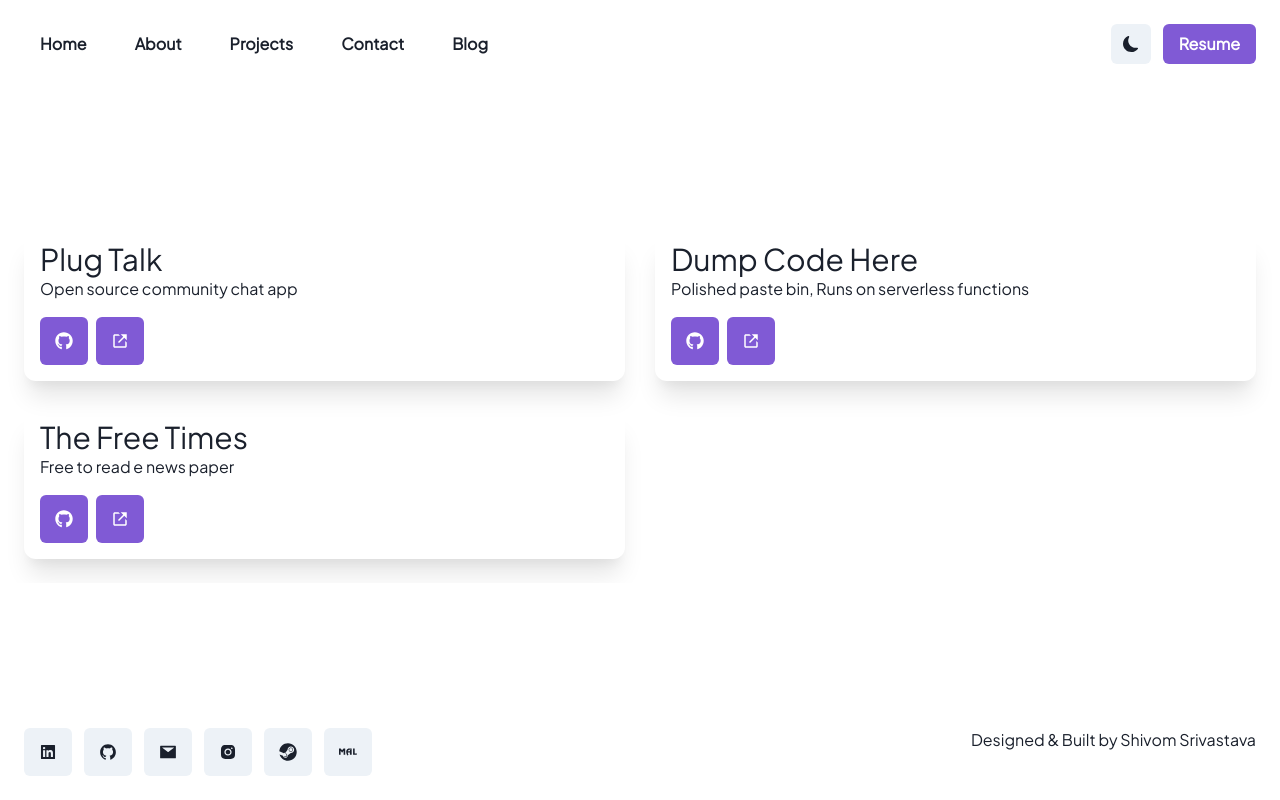
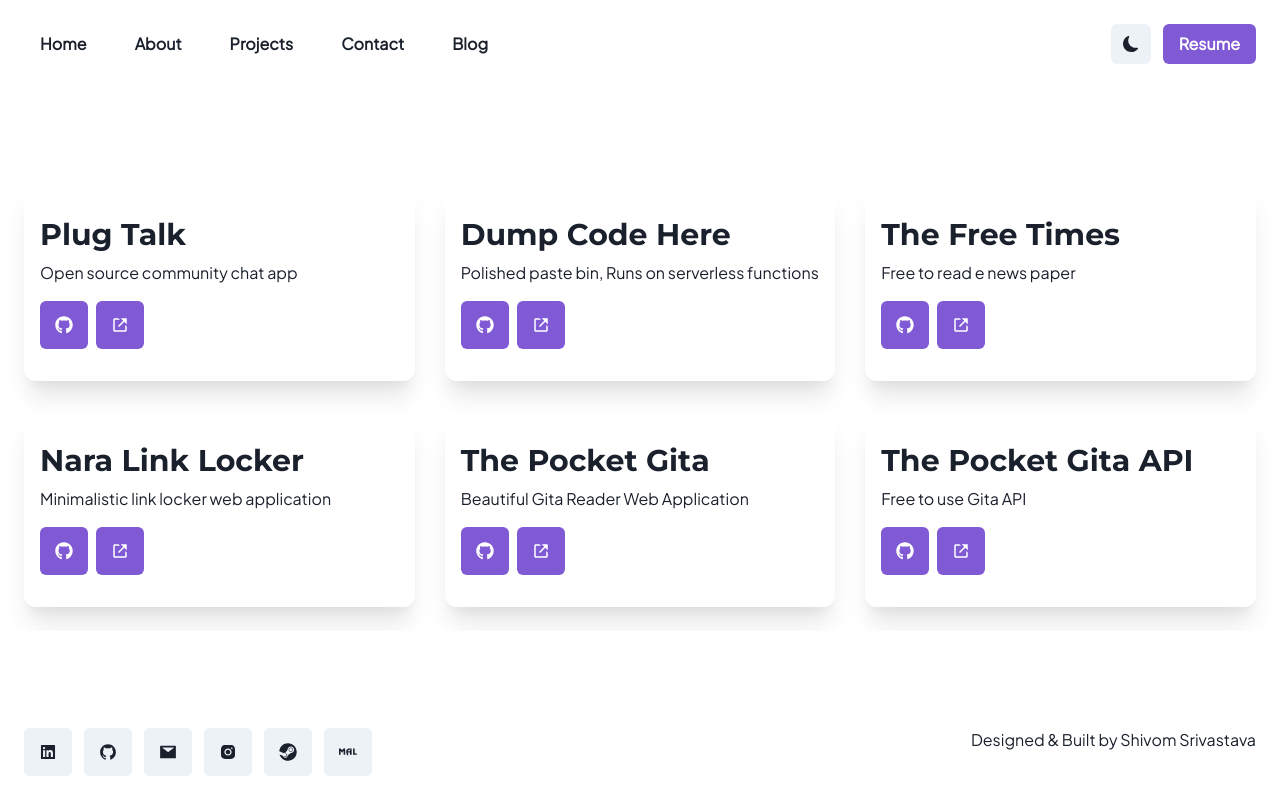
Before and after one commit to Guchii/me, a Next.js app: page /projects in a window 1280 px wide. Built offline with nearby package versions, Linux system fonts and the light colour scheme; a web font is replaced by a local one.

Commit message:
added projects + some changes

```diff
--- a/pages/projects.js
+++ b/pages/projects.js
@@ -1,6 +1,7 @@
 import {
   Flex,
   Grid,
+  Heading,
   HStack,
   IconButton,
   Spacer,
@@ -9,9 +10,8 @@ import {
 } from "@chakra-ui/react";
 import Head from "next/head";
 import { FaGithub } from "react-icons/fa";
-import { v4 } from "uuid";
 import { BiLinkExternal } from "react-icons/bi";
-const Projects = () => {
+const Projects = ({ niceProps }) => {
   const projects = [
     {
       name: "Plug Talk",
@@ -31,6 +31,24 @@ const Projects = () => {
       source: "https://github.com/guchii/the-free-times",
       url: "https://guchii.github.io/the-free-times",
     },
+    {
+      name: "Nara Link Locker",
+      desc: "Minimalistic link locker web application",
+      source: "https://github.com/guchii/nara",
+      url: "https://narall.surge.sh",
+    },
+    {
+      name: "The Pocket Gita",
+      desc: "Beautiful Gita Reader Web Application",
+      source: "https://github.com/guchii/the-pocket-gita",
+      url: "https://guchii.github.io/the-pocket-gita",
+    },
+    {
+      name: "The Pocket Gita API",
+      desc: "Free to use Gita API",
+      source: "https://github.com/guchii/the-pocket-gita-api",
+      url: "https://the-pocket-gita.herokuapp.com/",
+    },
   ];
   const rd = (url) => window.open(url, "_blank");
   return (
@@ -43,29 +61,24 @@ const Projects = () => {
         ></link>
       </Head>
       <Grid
-        maxWidth={1400}
-        mx={"auto"}
         gap={30}
         p={6}
-        templateColumns={"repeat( auto-fill, minmax(400px, 1fr))"}
-        maxHeight={"80vh"}
+        templateColumns={"repeat(auto-fit, minmax(300px, 1fr))"}
         overflowY={"auto"}
         overflowX={"hidden"}
-        width={"100%"}
+        {...niceProps}
       >
-        {projects.map((project) => (
+        {projects.map((project, i) => (
           <Stack
-            key={v4()}
+            key={i}
             height={"auto"}
             rounded={"xl"}
-            width={{ sm: "90%", md: "100%" }}
+            width={{ sm: "100%", md: "100%" }}
             boxShadow={"xl"}
-            p={4}
-            spacing={2}
+            paddingBlock={8}
+            paddingInline={4}
           >
-            <Text fontSize={30} lineHeight={5}>
-              {project.name}
-            </Text>
+            <Heading fontSize={30}>{project.name}</Heading>
             <Text>{project.desc}</Text>
             <Spacer />
             <HStack>
```
